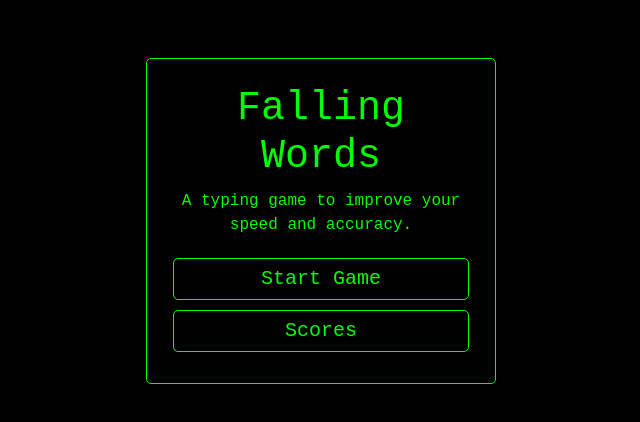
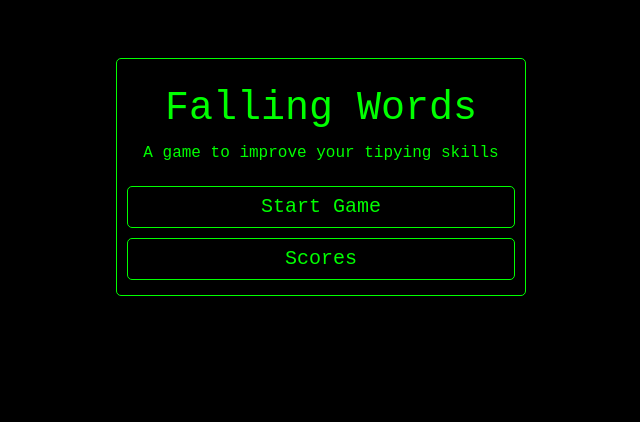
Before and after one commit to NachoVai/falling-words, a React (Vite) app: page / in a window 1280 px wide. Shown: the top 422 px of the page, without its empty margins (319-959 px from the left). Built offline with nearby package versions, Linux system fonts and the light colour scheme.

Commit message:
refactor card components

```diff
--- a/src/App.tsx
+++ b/src/App.tsx
@@ -1,10 +1,21 @@
 import Card from "./components/Card/Card";
+import CardBody from "./components/CardBody/CardBody";
+import Button from "./components/Button/Button";
 import "../src/assets/styles/App.css";
 
 function App() {
   return (
     <>
-      <Card />
+      <Card>
+        <CardBody
+          title="Falling Words"
+          description="A game to improve your tipying skills"
+        />
+        <div className="d-flex flex-column align-items-center">
+          <Button name="Start Game" />
+          <Button name="Scores" />
+        </div>
+      </Card>
     </>
   );
 }
--- a/src/components/Card/Card.tsx
+++ b/src/components/Card/Card.tsx
@@ -1,16 +1,17 @@
-import CardBody from "../CardBody/CardBody";
+import { ReactNode } from "react";
 import "./card.css";
 
-function Card() {
+type CardProps = {
+  children?: ReactNode;
+};
+
+function Card(props: CardProps) {
+  const { children } = props;
+
   return (
     <>
       <div className="container mt-5" id="menu">
-        <div className="card">
-          <CardBody
-            title={"Falling Words"}
-            description={"A typing game to improve your speed and accuracy."}
-          />
-        </div>
+        <div className="card">{children}</div>
       </div>
     </>
   );
--- a/src/components/Card/card.css
+++ b/src/components/Card/card.css
@@ -12,5 +12,5 @@
     border-radius: 5px !important;
     padding: 10px !important;
     margin: 10px !important;
-    width: 350px !important;
+    /* width: 350px !important; */
 }
--- a/src/components/CardBody/CardBody.tsx
+++ b/src/components/CardBody/CardBody.tsx
@@ -1,5 +1,3 @@
-import Button from "../Button/Button";
-
 type CardBodyProps = { title?: string; description?: string };
 
 function CardBody(props: CardBodyProps) {
@@ -10,10 +8,6 @@ function CardBody(props: CardBodyProps) {
       <div className="card-body">
         <h1 className="card-title text-center">{title}</h1>
         <p className="card-text text-center">{description}</p>
-        <div className="d-flex flex-column align-items-center">
-          <Button name={"Start Game"} />
-          <Button name={"Scores"} />
-        </div>
       </div>
     </>
   );
```
